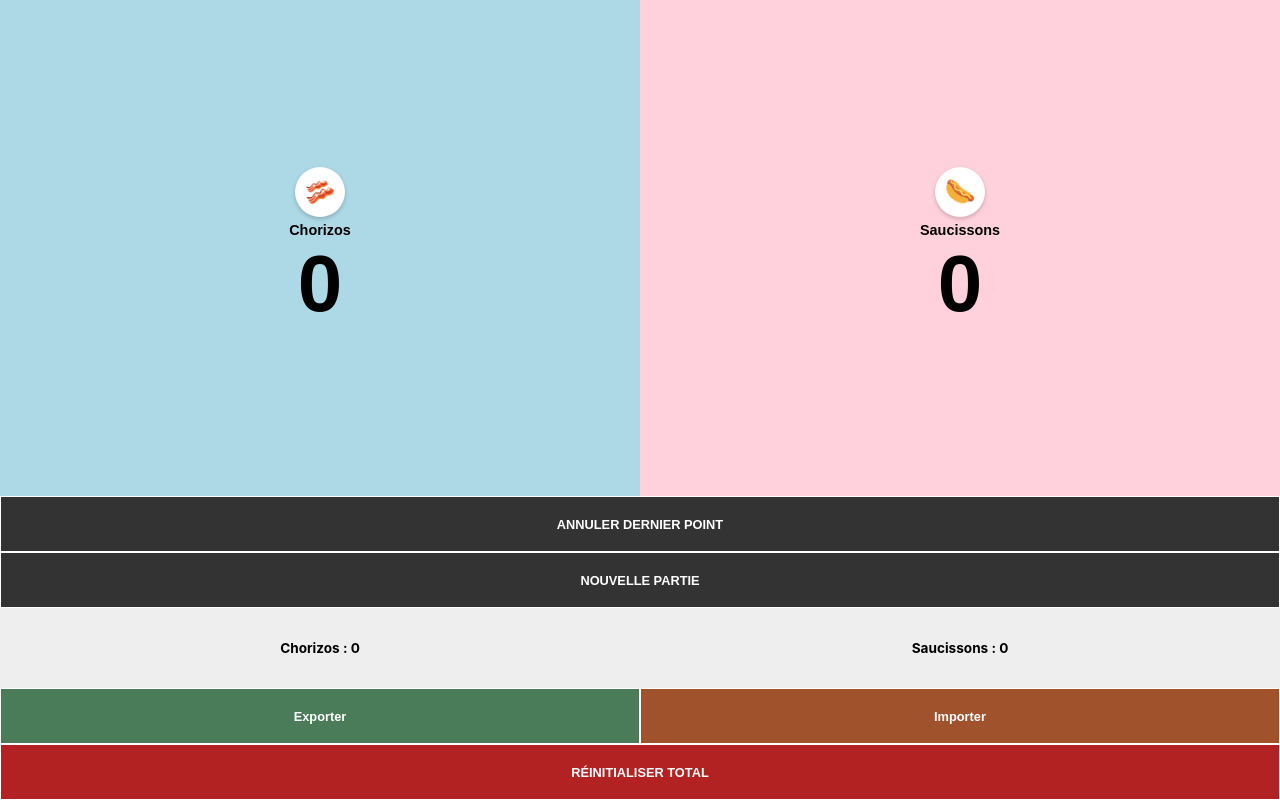
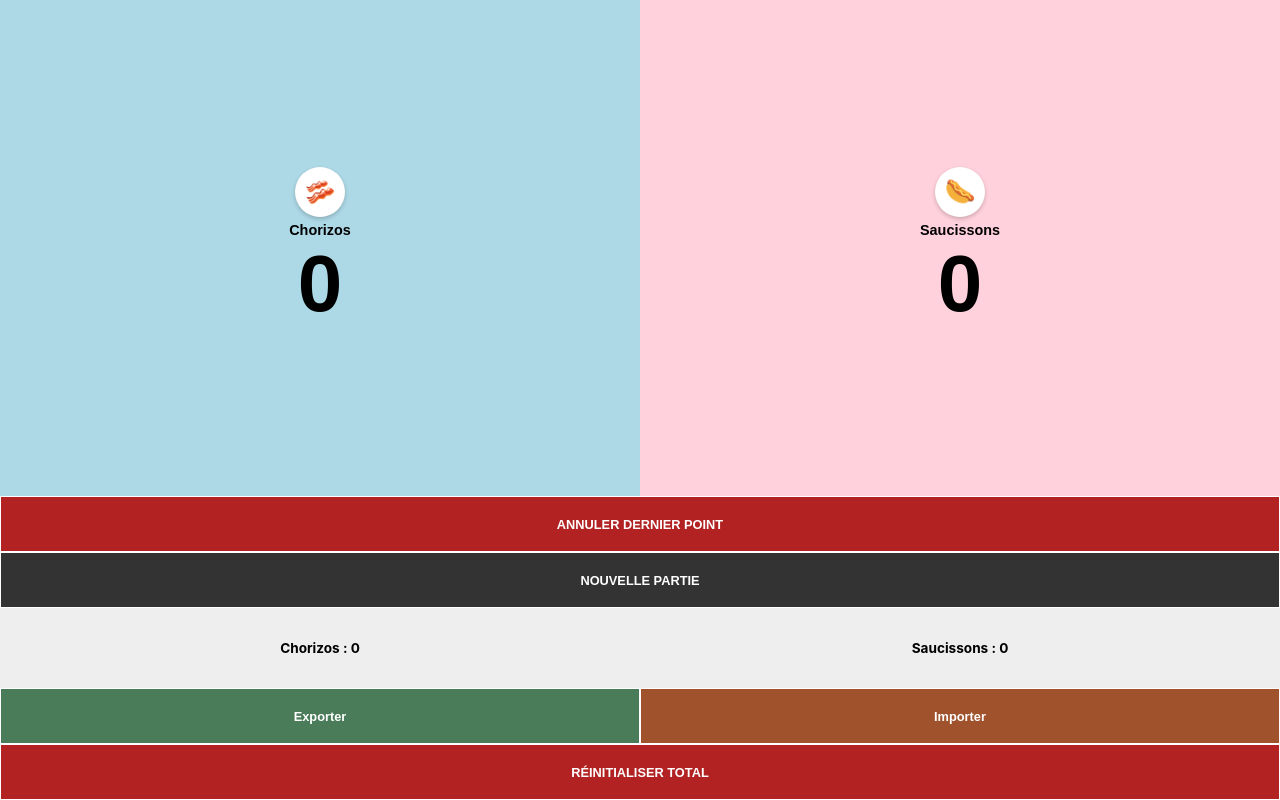
Before and after one commit to patTetra/Manon, a plain HTML site: page SaucissonsChorizos.html in a window 1280 px wide. Drawn offline with Linux system fonts and the light colour scheme.

Commit message:
Update SaucissonsChorizos.html

```diff
--- a/SaucissonsChorizos.html
+++ b/SaucissonsChorizos.html
@@ -34,7 +34,8 @@
         </button>
     </div>
 
-    <button class="btn-control" style="width:100%" onclick="undo()">ANNULER DERNIER POINT</button>
+    <button class="btn-control" style="width:100%; background:#b22222;" onclick="undo()">ANNULER DERNIER POINT</button>
+
     <button class="btn-control" style="width:100%" onclick="resetMatch()">NOUVELLE PARTIE</button>
 
     <div class="total-row" onclick="showHistory()">
```
